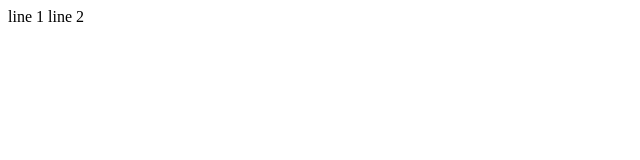
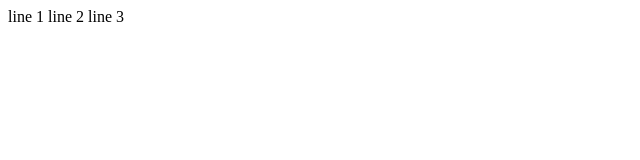
Before and after one commit to mdedgjonaj/Integration.Git.Test1, a plain HTML site: page Index.html in a window 1280 px wide. Shown: the full height of the page, 0-640 px from the left. Drawn offline with Linux system fonts and the light colour scheme.

Commit message:
B-11971 test

```diff
--- a/Index.html
+++ b/Index.html
@@ -6,5 +6,6 @@
 <body>
     line 1
     line 2
+    line 3
 </body>
 </html>
```
